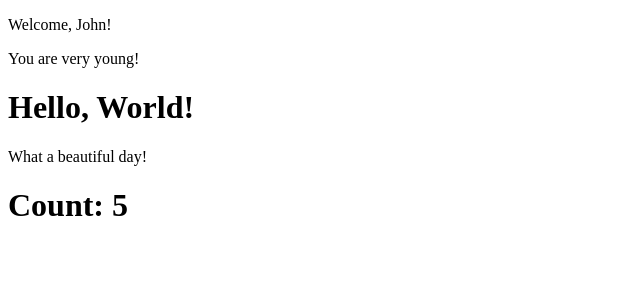
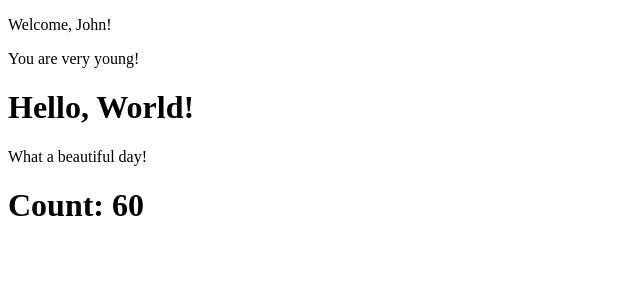
Before and after one commit to MarkupMonkey/react-project, a React (Create React App) app: page / in a window 1280 px wide. Shown: the top 300 px of the page, without its empty margins (0-640 px from the left). Built offline with nearby package versions, Linux system fonts and the light colour scheme.

Commit message:
fixed exercise state 03

```diff
--- a/src/App.js
+++ b/src/App.js
@@ -10,9 +10,8 @@ class Data extends React.Component {
                 <div>
                     <Welcome name='John' />
                     <Hello />
-                    <Counter/>
+                    <Counter initialValue={6} incrementBy={6} timeout={600}/>
                 </div>
-
             </>
         )
     }
```
